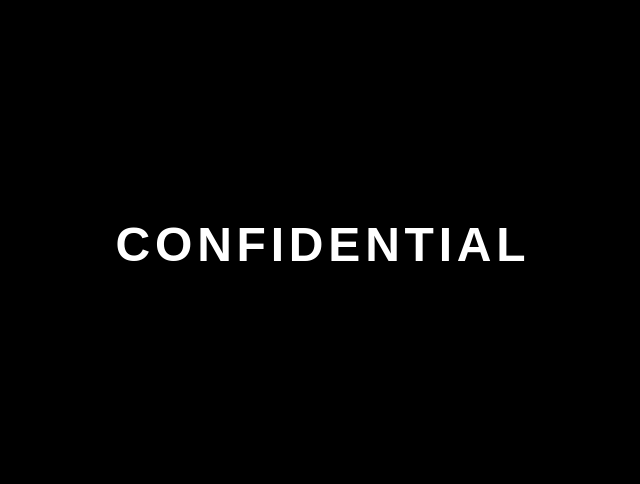
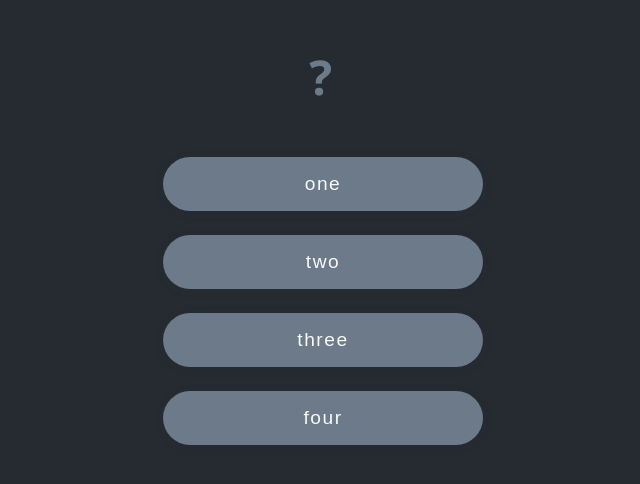
Before and after one commit to Ouroboros24/A, a plain HTML site: page index.html in a window 1280 px wide. Shown: the part 156-640 px from the top of the page, without its empty margins (317-957 px from the left). Drawn offline with Linux system fonts and the light colour scheme.

Commit message:
Update index.html with new content

```diff
--- a/index.html
+++ b/index.html
@@ -2,34 +2,74 @@
 <html lang="en">
 <head>
   <meta charset="UTF-8">
+  <title>?</title>
   <meta name="viewport" content="width=device-width, initial-scale=1.0">
-    <title>A1</title>
   <style>
+    :root {
+      --steel-gray: #262B32;
+      --blue-gray-metallic: #6C7A89;
+      --button-hover: #55606e;
+      --white: #f9f9f9;
+    }
     html, body {
-            height: 99%;
+      height: 100%;
       margin: 0;
       padding: 0;
+      background: var(--steel-gray);
+      color: var(--white);
+      font-family: 'Segoe UI', Arial, sans-serif;
+      min-height: 100vh;
     }
     body {
-            background: #000;
-            color: #fff;
-            height: 100vh;
-            width: 100vw;
       display: flex;
+      flex-direction: column;
       align-items: center;
       justify-content: center;
-            font-family: Arial, sans-serif;
+      min-height: 100vh;
     }
-        .confidential {
-            font-size: 3em;
-            font-weight: bold;
-            text-transform: uppercase;
+    .title {
+      font-size: 3rem;
+      font-weight: 600;
       letter-spacing: 0.1em;
-            text-align: center;
+      color: var(--blue-gray-metallic);
+      margin-bottom: 3rem;
+      margin-top: 0;
+    }
+    .options {
+      display: flex;
+      flex-direction: column;
+      gap: 1.5rem;
+      width: 100%;
+      max-width: 320px;
+    }
+    .option-btn {
+      background: var(--blue-gray-metallic);
+      color: var(--white);
+      border: none;
+      border-radius: 2rem;
+      padding: 1rem 0;
+      font-size: 1.2rem;
+      font-weight: 500;
+      letter-spacing: 0.08em;
+      cursor: pointer;
+      transition: background 0.2s, transform 0.2s;
+      box-shadow: 0 2px 12px rgba(44,52,62,0.07);
+    }
+    .option-btn:hover,
+    .option-btn:focus {
+      background: var(--button-hover);
+      transform: translateY(-2px) scale(1.02);
+      outline: none;
     }
   </style>
 </head>
 <body>
-    <div class="confidential">CONFIDENTIAL</div>
+  <div class="title">?</div>
+  <div class="options">
+    <button class="option-btn">one</button>
+    <button class="option-btn">two</button>
+    <button class="option-btn">three</button>
+    <button class="option-btn">four</button>
+  </div>
 </body>
 </html>
```
Lines whose indentation alone changed are shown as unchanged.
